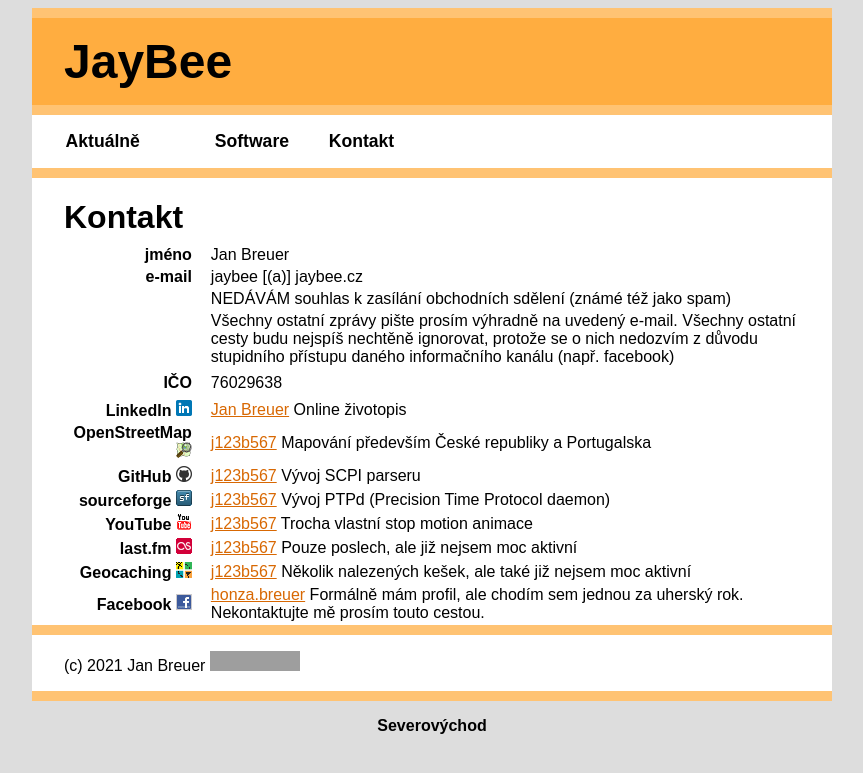
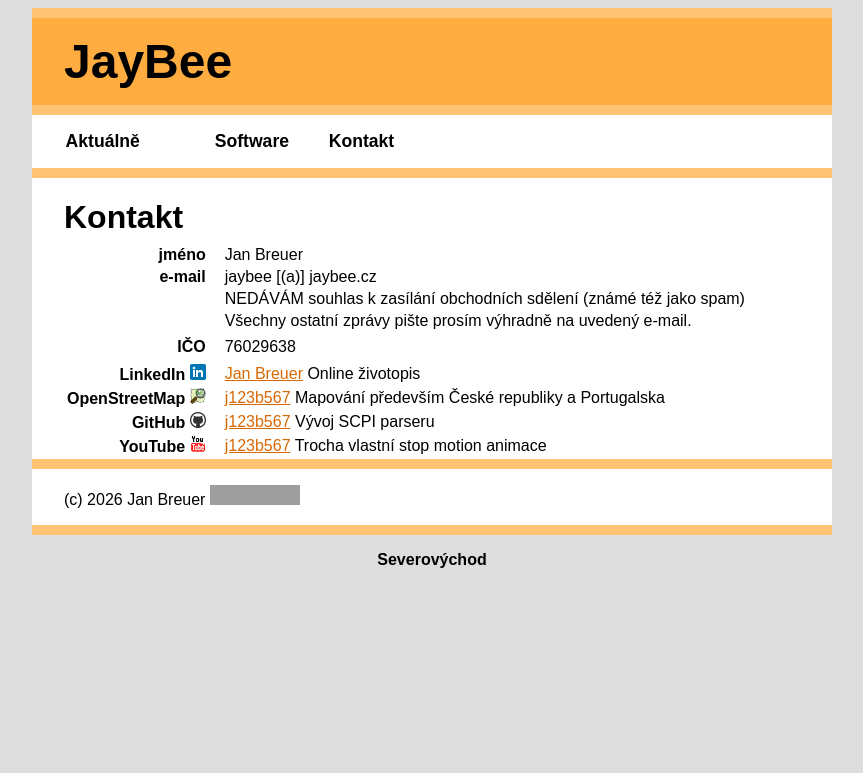
Before and after one commit to j123b567/j123b567.github.io, a Jekyll site: the page built from kontakt.md, in a window 1280 px wide. Shown: the top 773 px of the page, without its empty margins (208-1071 px from the left). Built offline with Jekyll 4.4.1, drawn with Linux system fonts in a browser that asks for light colours; our own code applies the rules of GitHub Pages for plain Markdown files; grey boxes are pictures that could not be loaded.

Commit message:
Clean up contact page and make footer year dynamic
Remove Facebook, Geocaching, last.fm and sourceforge links and their
now-unused icons. Drop the note about ignored contact channels.
Footer year now comes from the build time instead of a hardcoded 2021.

Co-Authored-By: Claude Opus 5.5 <noreply@anthropic.com>

```diff
--- a/_includes/footer.html
+++ b/_includes/footer.html
@@ -1 +1 @@
-<div id="footer">(c) 2021 Jan Breuer <a rel="license" href="http://creativecommons.org/licenses/by/3.0/"><img alt="Licence Creative Commons" style="border-width:0" src="https://i.creativecommons.org/l/by/3.0/80x15.png" /></a></div>
+<div id="footer">(c) {{ site.time | date: '%Y' }} Jan Breuer <a rel="license" href="http://creativecommons.org/licenses/by/3.0/"><img alt="Licence Creative Commons" style="border-width:0" src="https://i.creativecommons.org/l/by/3.0/80x15.png" /></a></div>
--- a/kontakt.md
+++ b/kontakt.md
@@ -19,10 +19,7 @@ order: 30
     </tr>
     <tr>
         <td></td>
-        <td>Všechny ostatní zprávy pište prosím výhradně na uvedený e-mail. Všechny ostatní cesty budu nejspíš nechtěně
-            ignorovat, protože se o nich nedozvím z důvodu stupidního přístupu daného informačního kanálu (např.
-            facebook)
-        </td>
+        <td>Všechny ostatní zprávy pište prosím výhradně na uvedený e-mail.</td>
     </tr>
     <tr>
         <td colspan="2"></td>
@@ -49,31 +46,9 @@ order: 30
         <td><a href="https://github.com/j123b567">j123b567</a> Vývoj SCPI parseru</td>
     </tr>
     <tr>
-        <th>sourceforge <img src="/images/favicon-sf.png" alt="" width="16" height="16"/></th>
-        <td><a href="http://j123b567.users.sourceforge.net/">j123b567</a> Vývoj PTPd (Precision Time Protocol daemon)
-        </td>
-    </tr>
-    <tr>
         <th>YouTube <img src="/images/favicon-youtube.gif" alt="" width="16" height="16"/></th>
         <td><a href="http://youtube.com/user/j123b567">j123b567</a> Trocha vlastní stop motion animace
         </td>
     </tr>
-    <tr>
-        <th>last.fm <img src="/images/favicon-lastfm.gif" alt="" width="16" height="16"/></th>
-        <td><a href="http://last.fm/user/j123b567">j123b567</a> Pouze poslech, ale již nejsem moc aktivní
-        </td>
-    </tr>
-    <tr>
-        <th>Geocaching <img src="/images/favicon-geocaching.gif" alt="" width="16" height="16"/></th>
-        <td><a href="http://www.geocaching.com/profile/?guid=9fdd54bd-4636-4021-9b88-b13cc77ce0aa">j123b567</a> Několik
-            nalezených kešek, ale také již nejsem moc aktivní
-        </td>
-    </tr>
-    <tr>
-        <th>Facebook <img src="/images/favicon-facebook.gif" alt="" width="16" height="16"/></th>
-        <td><a href="http://www.facebook.com/honza.breuer">honza.breuer</a> Formálně mám profil, ale chodím sem jednou
-            za uherský rok. Nekontaktujte mě prosím touto cestou.
-        </td>
-    </tr>
     </tbody>
 </table>
```
Also changed, not shown: images/favicon-facebook.gif (deleted), images/favicon-geocaching.gif (deleted), images/favicon-lastfm.gif (deleted), images/favicon-sf.png (deleted).
